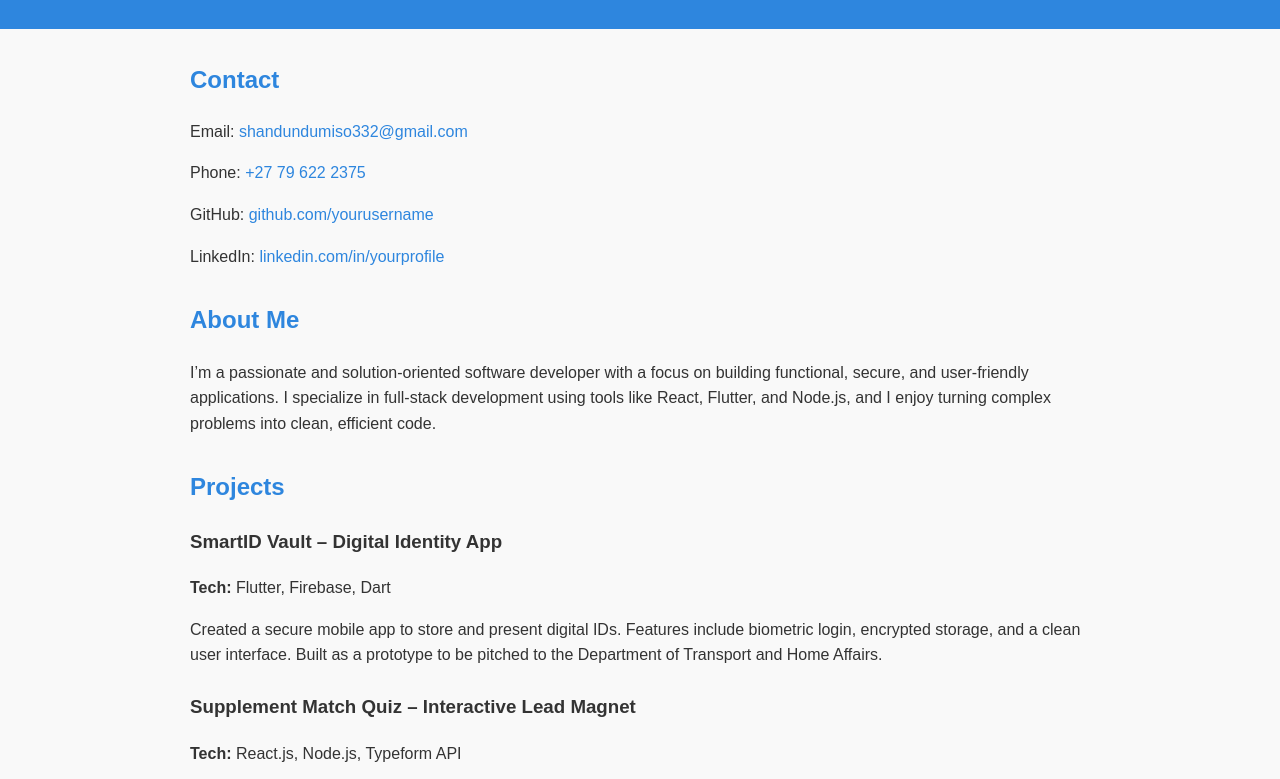
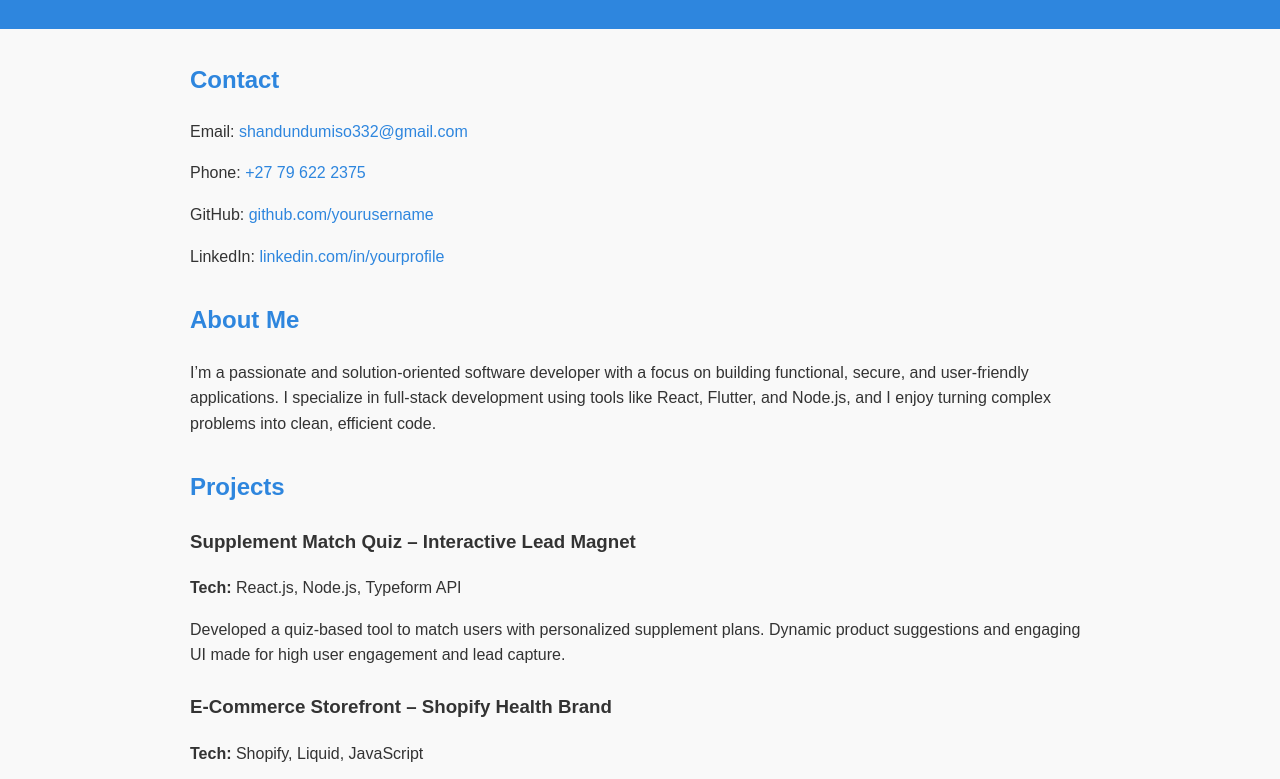
Before and after one commit to Ndumiso12/Ndumiso12.github.io, a plain HTML site: page index.html in a window 1280 px wide. Shown: the part 133-912 px from the top of the page. Drawn offline with Linux system fonts and the light colour scheme.

Commit message:
Update index.html

```diff
--- a/index.html
+++ b/index.html
@@ -80,12 +80,6 @@
     <h2>Projects</h2>
 
     <div class="project">
-      <h3>SmartID Vault – Digital Identity App</h3>
-      <p><strong>Tech:</strong> Flutter, Firebase, Dart</p>
-      <p>Created a secure mobile app to store and present digital IDs. Features include biometric login, encrypted storage, and a clean user interface. Built as a prototype to be pitched to the Department of Transport and Home Affairs.</p>
-    </div>
-
-    <div class="project">
       <h3>Supplement Match Quiz – Interactive Lead Magnet</h3>
       <p><strong>Tech:</strong> React.js, Node.js, Typeform API</p>
       <p>Developed a quiz-based tool to match users with personalized supplement plans. Dynamic product suggestions and engaging UI made for high user engagement and lead capture.</p>
```
